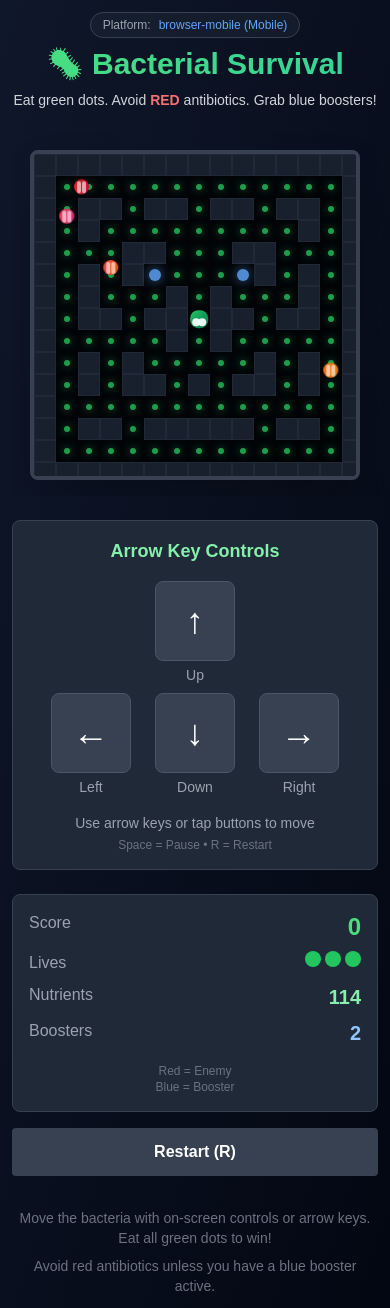
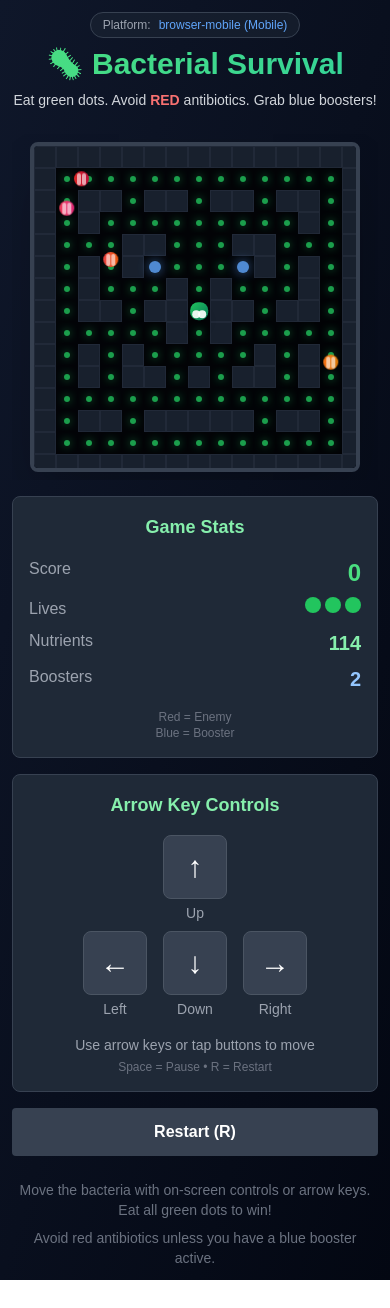
Before and after one commit to fidelismee/amr-pacman, a Next.js app: page / in a window 390 px wide. After the commit the page ends 1280 px from the top, so only its background shows below. Built offline with nearby package versions, Linux system fonts and the light colour scheme.

Commit message:
feat: enhance BacteriaGame layout and controls for improved usability and responsiveness

```diff
--- a/app/game/components/BacteriaGame.tsx
+++ b/app/game/components/BacteriaGame.tsx
@@ -416,9 +416,9 @@ const BacteriaGame = () => {
           </p>
         </header>
 
-        <div className="flex flex-col lg:flex-row gap-6 md:gap-8 items-start">
+        <div className="flex flex-col md:flex-row gap-4 md:gap-6 items-start">
           <div className="flex-1 w-full flex flex-col items-center">
-            <div className="flex justify-center items-center w-full overflow-hidden py-4" ref={boardRef}>
+            <div className="flex justify-center items-center w-full overflow-hidden py-2 md:py-4" ref={boardRef}>
               <div className="relative" style={{ width: responsiveBoardWidth, height: responsiveBoardHeight }}>
 
                 {/* Board Container */}
@@ -515,97 +515,13 @@ const BacteriaGame = () => {
               </div>
             </div>
 
-            {/* Platform-specific controls */}
-            {showTouchControls ? (
-              <div className="mt-6 w-full max-w-md">
-                <div className="bg-gray-800 p-4 rounded-lg border border-gray-700">
-                  <h3 className="text-lg font-bold mb-4 text-green-300 text-center">
-                    {platform.isPWA ? 'Touch Controls' : 'Arrow Key Controls'}
-                  </h3>
-
-                  <div className="flex flex-col items-center">
-                    {/* Up arrow */}
-                    <div className="mb-2">
-                      <button
-                        onClick={() => nextDirectionRef.current = 'up'}
-                        className="w-20 h-20 flex items-center justify-center bg-gray-700 hover:bg-gray-600 rounded-lg border border-gray-600 active:bg-gray-500 transition-colors"
-                      >
-                        <div className="text-4xl">↑</div>
-                      </button>
-                      <div className="text-center text-sm text-gray-400 mt-1">Up</div>
-                    </div>
-
-                    {/* Middle row: Left, Down, Right */}
-                    <div className="flex items-center gap-6">
-                      <div>
-                        <button
-                          onClick={() => nextDirectionRef.current = 'left'}
-                          className="w-20 h-20 flex items-center justify-center bg-gray-700 hover:bg-gray-600 rounded-lg border border-gray-600 active:bg-gray-500 transition-colors"
-                        >
-                          <div className="text-4xl">←</div>
-                        </button>
-                        <div className="text-center text-sm text-gray-400 mt-1">Left</div>
-                      </div>
-
-                      <div>
-                        <button
-                          onClick={() => nextDirectionRef.current = 'down'}
-                          className="w-20 h-20 flex items-center justify-center bg-gray-700 hover:bg-gray-600 rounded-lg border border-gray-600 active:bg-gray-500 transition-colors"
-                        >
-                          <div className="text-4xl">↓</div>
-                        </button>
-                        <div className="text-center text-sm text-gray-400 mt-1">Down</div>
-                      </div>
-
-                      <div>
-                        <button
-                          onClick={() => nextDirectionRef.current = 'right'}
-                          className="w-20 h-20 flex items-center justify-center bg-gray-700 hover:bg-gray-600 rounded-lg border border-gray-600 active:bg-gray-500 transition-colors"
-                        >
-                          <div className="text-4xl">→</div>
-                        </button>
-                        <div className="text-center text-sm text-gray-400 mt-1">Right</div>
-                      </div>
-                    </div>
-
-                    <div className="mt-4 text-sm text-gray-400 text-center">
-                      <p>{platform.isPWA ? 'Tap buttons to move' : 'Use arrow keys or tap buttons to move'}</p>
-                      <p className="text-xs text-gray-500 mt-1">Space = Pause • R = Restart</p>
-                      {platform.isPWA && (
-                        <p className="text-xs text-green-400 mt-1">Running as installed PWA</p>
-                      )}
-                    </div>
-                  </div>
-                </div>
-              </div>
-            ) : (
-              <div className="mt-6 w-full max-w-md">
-                <div className="bg-gray-800 p-4 rounded-lg border border-gray-700">
-                  <h3 className="text-lg font-bold mb-4 text-purple-300 text-center">Desktop Controls</h3>
-
-                  <div className="space-y-4">
-                    <div className="text-center">
-                      <div className="inline-flex flex-col items-center gap-2 p-4 bg-gray-900/50 rounded-lg">
-                        <div className="text-2xl">🎮</div>
-                        <div className="text-sm text-gray-300">Use <span className="font-bold text-green-300">Arrow Keys</span> to move</div>
-                        <div className="text-sm text-gray-300"><span className="font-bold text-yellow-300">Space</span> to pause/resume</div>
-                        <div className="text-sm text-gray-300"><span className="font-bold text-red-300">R</span> to restart game</div>
-                      </div>
-                    </div>
-
-                    <div className="text-center text-sm text-gray-400">
-                      <p>Optimized for keyboard play</p>
-                      <p className="text-xs text-gray-500 mt-1">Touch controls hidden on desktop</p>
-                    </div>
-                  </div>
-                </div>
-              </div>
-            )}
           </div>
 
-          {/* Stats Panel */}
-          <div className="lg:w-72 w-full space-y-4">
+          {/* Right Column: Stats and Controls */}
+          <div className="md:w-80 w-full space-y-4 md:space-y-6">
+            {/* Stats Panel */}
             <div className="bg-gray-800 p-4 rounded-lg border border-gray-700">
+              <h3 className="text-lg font-bold mb-4 text-green-300 text-center">Game Stats</h3>
               <div className="flex justify-between mb-2">
                 <span className="text-gray-400">Score</span>
                 <span className="text-2xl font-bold text-green-400">{score}</span>
@@ -631,11 +547,94 @@ const BacteriaGame = () => {
               </div>
             </div>
 
+            {/* Platform-specific controls */}
+            {showTouchControls ? (
+              <div className="bg-gray-800 p-4 rounded-lg border border-gray-700">
+                <h3 className="text-lg font-bold mb-4 text-green-300 text-center">
+                  {platform.isPWA ? 'Touch Controls' : 'Arrow Key Controls'}
+                </h3>
+
+                <div className="flex flex-col items-center">
+                  {/* Up arrow */}
+                  <div className="mb-2">
+                    <button
+                      onClick={() => nextDirectionRef.current = 'up'}
+                      className="w-16 h-16 md:w-20 md:h-20 flex items-center justify-center bg-gray-700 hover:bg-gray-600 rounded-lg border border-gray-600 active:bg-gray-500 transition-colors"
+                    >
+                      <div className="text-3xl md:text-4xl">↑</div>
+                    </button>
+                    <div className="text-center text-sm text-gray-400 mt-1">Up</div>
+                  </div>
+
+                  {/* Middle row: Left, Down, Right */}
+                  <div className="flex items-center gap-4 md:gap-6">
+                    <div>
+                      <button
+                        onClick={() => nextDirectionRef.current = 'left'}
+                        className="w-16 h-16 md:w-20 md:h-20 flex items-center justify-center bg-gray-700 hover:bg-gray-600 rounded-lg border border-gray-600 active:bg-gray-500 transition-colors"
+                      >
+                        <div className="text-3xl md:text-4xl">←</div>
+                      </button>
+                      <div className="text-center text-sm text-gray-400 mt-1">Left</div>
+                    </div>
+
+                    <div>
+                      <button
+                        onClick={() => nextDirectionRef.current = 'down'}
+                        className="w-16 h-16 md:w-20 md:h-20 flex items-center justify-center bg-gray-700 hover:bg-gray-600 rounded-lg border border-gray-600 active:bg-gray-500 transition-colors"
+                      >
+                        <div className="text-3xl md:text-4xl">↓</div>
+                      </button>
+                      <div className="text-center text-sm text-gray-400 mt-1">Down</div>
+                    </div>
+
+                    <div>
+                      <button
+                        onClick={() => nextDirectionRef.current = 'right'}
+                        className="w-16 h-16 md:w-20 md:h-20 flex items-center justify-center bg-gray-700 hover:bg-gray-600 rounded-lg border border-gray-600 active:bg-gray-500 transition-colors"
+                      >
+                        <div className="text-3xl md:text-4xl">→</div>
+                      </button>
+                      <div className="text-center text-sm text-gray-400 mt-1">Right</div>
+                    </div>
+                  </div>
+
+                  <div className="mt-4 text-sm text-gray-400 text-center">
+                    <p>{platform.isPWA ? 'Tap buttons to move' : 'Use arrow keys or tap buttons to move'}</p>
+                    <p className="text-xs text-gray-500 mt-1">Space = Pause • R = Restart</p>
+                    {platform.isPWA && (
+                      <p className="text-xs text-green-400 mt-1">Running as installed PWA</p>
+                    )}
+                  </div>
+                </div>
+              </div>
+            ) : (
+              <div className="bg-gray-800 p-4 rounded-lg border border-gray-700">
+                <h3 className="text-lg font-bold mb-4 text-purple-300 text-center">Desktop Controls</h3>
+
+                <div className="space-y-4">
+                  <div className="text-center">
+                    <div className="inline-flex flex-col items-center gap-2 p-4 bg-gray-900/50 rounded-lg">
+                      <div className="text-2xl">🎮</div>
+                      <div className="text-sm text-gray-300">Use <span className="font-bold text-green-300">Arrow Keys</span> to move</div>
+                      <div className="text-sm text-gray-300"><span className="font-bold text-yellow-300">Space</span> to pause/resume</div>
+                      <div className="text-sm text-gray-300"><span className="font-bold text-red-300">R</span> to restart game</div>
+                    </div>
+                  </div>
+
+                  <div className="text-center text-sm text-gray-400">
+                    <p>Optimized for keyboard play</p>
+                    <p className="text-xs text-gray-500 mt-1">Touch controls hidden on desktop</p>
+                  </div>
+                </div>
+              </div>
+            )}
+
             <button onClick={initializeGame} className="w-full py-3 bg-gray-700 hover:bg-gray-600 rounded font-bold">Restart (R)</button>
           </div>
         </div>
 
-        <footer className="mt-8 text-center text-gray-500 text-sm">
+        <footer className="mt-6 text-center text-gray-500 text-sm">
           <p>Move the bacteria with {showTouchControls ? 'on-screen controls or ' : ''}arrow keys. Eat all green dots to win!</p>
           <p className="mt-2">Avoid red antibiotics unless you have a blue booster active.</p>
           {platform.isPWA && (
```
Also changed, not shown: 1 other file (tests, documents, lock files or other folders).
